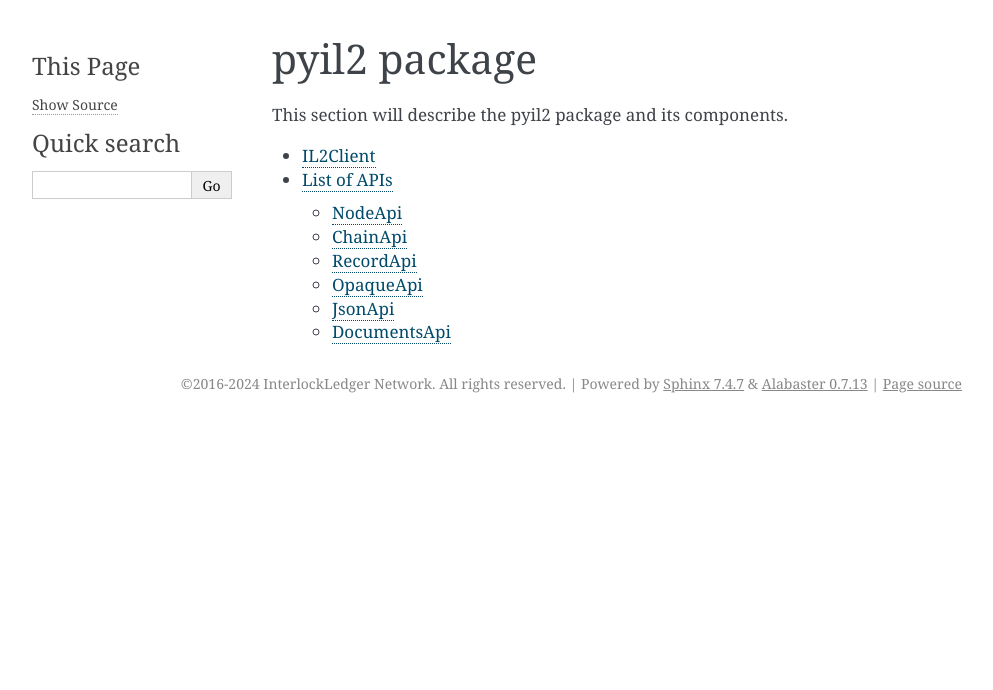
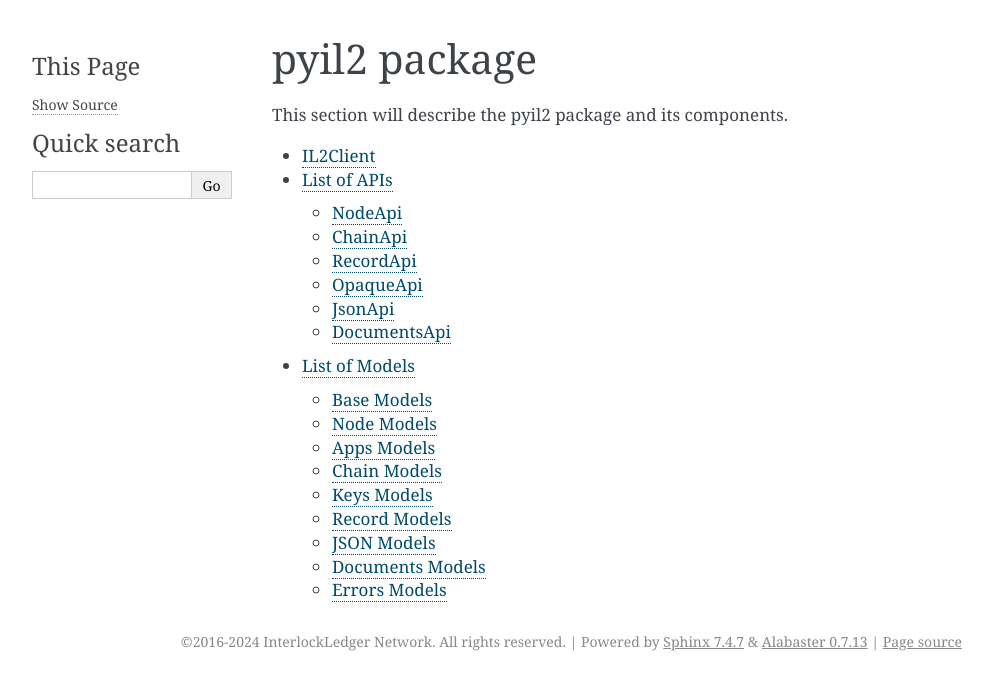
Before and after one commit to interlockledger/py-interlockledger-rest-client, a Sphinx documentation site: the page built from docs/2-pyil2.rst, in a window 1280 px wide. Shown: the top 690 px of the page, without its empty margins (148-1141 px from the left). Built offline with Sphinx 7.4.7, drawn with Linux system fonts in a browser that asks for light colours.

Commit message:
Add models list. (#22)

```diff
--- a/docs/2-pyil2.rst
+++ b/docs/2-pyil2.rst
@@ -8,3 +8,4 @@ This section will describe the pyil2 package and its components.
 
     2.1-client
     2.2-apis
+    2.3-models
--- /dev/null
+++ b/docs/2.3-models.rst
@@ -0,0 +1,17 @@
+List of Models
+==============
+
+This section shows the models used in the pyil2:
+
+.. toctree::
+    :maxdepth: 1
+
+    models/1-base
+    models/2-node
+    models/3-apps
+    models/4-chain
+    models/5-keys
+    models/6-record
+    models/7-json
+    models/8-documents
+    models/9-errors
--- a/docs/conf.py
+++ b/docs/conf.py
@@ -22,6 +22,7 @@ release = '0.0.1'
 
 extensions = [
     'sphinx.ext.napoleon',
+    'sphinxcontrib.autodoc_pydantic',
 ]
 
 # Napoleon settings
@@ -37,6 +38,11 @@ napoleon_use_ivar = False
 napoleon_use_param = True
 napoleon_use_rtype = True
 
+autodoc_pydantic_model_show_json = False
+autodoc_pydantic_settings_show_json = False
+autodoc_pydantic_model_show_config_summary = False
+autodoc_pydantic_model_show_field_summary = False
+
 templates_path = ['_templates']
 exclude_patterns = ['_build', 'Thumbs.db', '.DS_Store']
 
--- /dev/null
+++ b/docs/models/1-base.rst
@@ -0,0 +1,6 @@
+Base Models
+===========
+
+.. automodule:: pyil2.models.base
+    :members:
+    :show-inheritance:
--- /dev/null
+++ b/docs/models/2-node.rst
@@ -0,0 +1,7 @@
+Node Models
+===========
+
+.. automodule:: pyil2.models.node
+    :members:
+    :show-inheritance:
+    :inherited-members: BaseCamelModel
--- /dev/null
+++ b/docs/models/3-apps.rst
@@ -0,0 +1,7 @@
+Apps Models
+===========
+
+.. automodule:: pyil2.models.apps
+    :members:
+    :show-inheritance:
+    :inherited-members: BaseCamelModel
--- /dev/null
+++ b/docs/models/4-chain.rst
@@ -0,0 +1,8 @@
+Chain Models
+============
+
+
+.. automodule:: pyil2.models.chain
+    :members:
+    :show-inheritance:
+    :inherited-members: BaseCamelModel
--- /dev/null
+++ b/docs/models/5-keys.rst
@@ -0,0 +1,8 @@
+Keys Models
+===========
+
+
+.. automodule:: pyil2.models.keys
+    :members:
+    :show-inheritance:
+    :inherited-members: BaseCamelModel
--- /dev/null
+++ b/docs/models/6-record.rst
@@ -0,0 +1,8 @@
+Record Models
+=============
+
+
+.. automodule:: pyil2.models.record
+    :members:
+    :show-inheritance:
+    :inherited-members: BaseCamelModel
--- /dev/null
+++ b/docs/models/8-documents.rst
@@ -0,0 +1,7 @@
+Documents Models
+================
+
+.. automodule:: pyil2.models.documents
+    :members:
+    :show-inheritance:
+    :inherited-members: BaseCamelModel
--- /dev/null
+++ b/docs/models/9-errors.rst
@@ -0,0 +1,7 @@
+Errors Models
+=============
+
+.. automodule:: pyil2.models.errors
+    :members:
+    :show-inheritance:
+    :inherited-members: BaseCamelModel
--- /dev/null
+++ b/docs/requirements.txt
@@ -0,0 +1,2 @@
+sphinx
+autodoc_pydantic
```
Also changed, not shown: docs/models/7-json.rst (added, +7 -0 lines).
